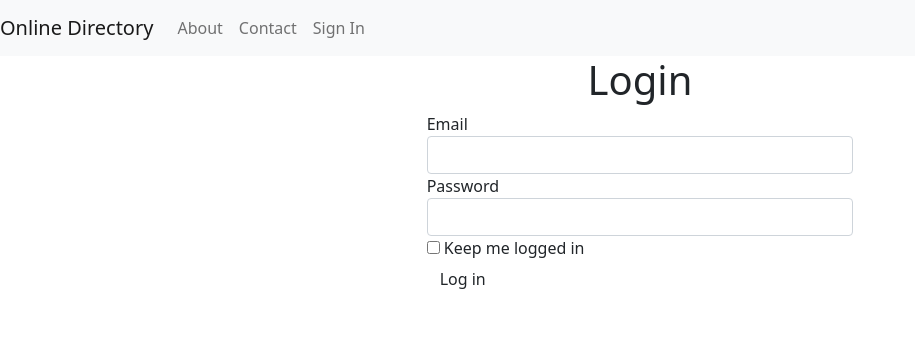
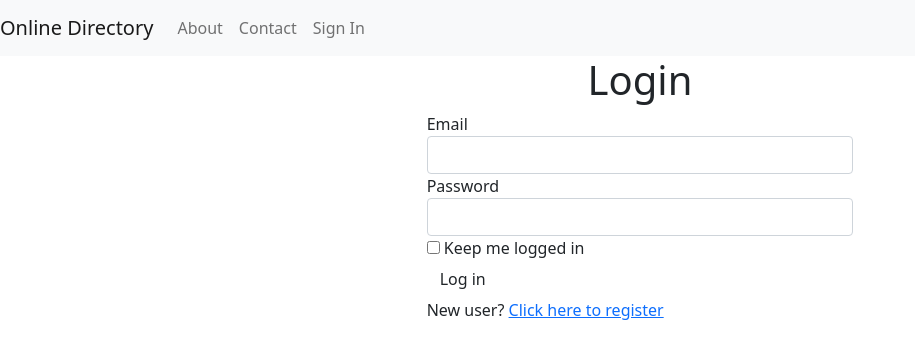
Before and after one commit to samlan24/online-directory, a Flask app: page /auth/login in a window 1280 px wide. Shown: the top 359 px of the page, without its empty margins (0-915 px from the left). Run offline with Flask 3, Linux system fonts and the light colour scheme; some libraries are stand-ins or nearby versions.

Commit message:
adding a registration form

```diff
--- a/app/auth/forms.py
+++ b/app/auth/forms.py
@@ -1,10 +1,32 @@
 from flask_wtf import FlaskForm
 from wtforms import StringField, PasswordField, SubmitField, BooleanField
-from wtforms.validators import DataRequired, Email
+from wtforms.validators import DataRequired, Email, Length, Regexp, EqualTo
+from wtforms import ValidationError
+from app.models import Agent
 
-
+# form to login
 class LoginForm(FlaskForm):
     email = StringField('Email', validators=[DataRequired(), Email()])
     password = PasswordField('Password', validators=[DataRequired()])
     remember_me = BooleanField('Keep me logged in')
     submit = SubmitField('Log in')
+
+# form to register new account
+class RegistrationForm(FlaskForm):
+    email = StringField('Email', validators=[DataRequired(), Length(1, 64), Email()])
+    name = StringField('name', validators=[DataRequired(), Length(1, 64), Regexp('^[A-Za-z][A-Za-z0-9_.]*$', 0,
+                                                                                            'Usernames must have only letters, '
+                                                                                            'numbers, dots or underscores')])
+    password = PasswordField('Password', validators=[DataRequired(), EqualTo('password2', message='Passwords not matching')])
+    password2 = PasswordField('password2', validators=[DataRequired()])
+    Submit = SubmitField('Register')
+
+# check if email is in use
+def validate_email(self, field):
+    if Agent.query.filter_by(email=field.data).first():
+        raise ValidationError('Email already registered.')
+
+# check if username is in use
+def validate_name(self, field):
+    if Agent.query.filter_by(name=field.data).first():
+        raise ValidationError('name already in use.')
--- a/app/auth/routes.py
+++ b/app/auth/routes.py
@@ -1,9 +1,11 @@
 from flask import Blueprint, render_template, redirect, url_for, flash, session, request
 from app.models import Agent
+from app import db
 from flask_login import login_user, logout_user, current_user
 from . import auth
-from app.auth.forms import LoginForm
+from app.auth.forms import LoginForm, RegistrationForm
 
+# log in route
 @auth.route('/login', methods=['GET', 'POST'])
 def login():
     form = LoginForm()
@@ -15,9 +17,24 @@ def login():
         flash('invalid username or password')
     return render_template('login.html', form=form)
 
-
+# logout
 @auth.route('/logout')
 def logout():
     logout_user()
     flash("successfully logged out.")
     return redirect(url_for("main.index"))
+
+
+# registering
+@auth.route('/register', methods=['GET', 'POST'])
+def register():
+    form = RegistrationForm()
+    if form.validate_on_submit():
+        user = Agent(email=form.email.data,
+                     name=form.name.data,
+                     password=form.password.data)
+        db.session.add(user)
+        db.session.commit()
+        flash('You can now login')
+        return redirect(url_for('auth.login'))
+    return render_template('register.html', form=form)
--- a/app/auth/templates/login.html
+++ b/app/auth/templates/login.html
@@ -1,14 +1,14 @@
-{% extends "base.html" %}
-{% import "bootstrap/wtf.html" as wtf %}
-{% block title %}Login Page{% endblock %}
-{% block content %}
+{% extends "base.html" %} {% import "bootstrap/wtf.html" as wtf %} {% block
+title %}Login Page{% endblock %} {% block content %}
 <div class="page-header">
-    <h1>Login</h1>
-
+  <h1>Login</h1>
 </div>
 <div class="col-md-4">
-    {{ wtf.quick_form(form) }}
-
+  {{ wtf.quick_form(form) }}
+  <p>
+    New user?
+    <a href="{{ url_for('auth.register') }}"> Click here to register </a>
+  </p>
 </div>
 
 {% endblock %}
```
Also changed, not shown: app/auth/templates/register.html (+9 -1 lines).
